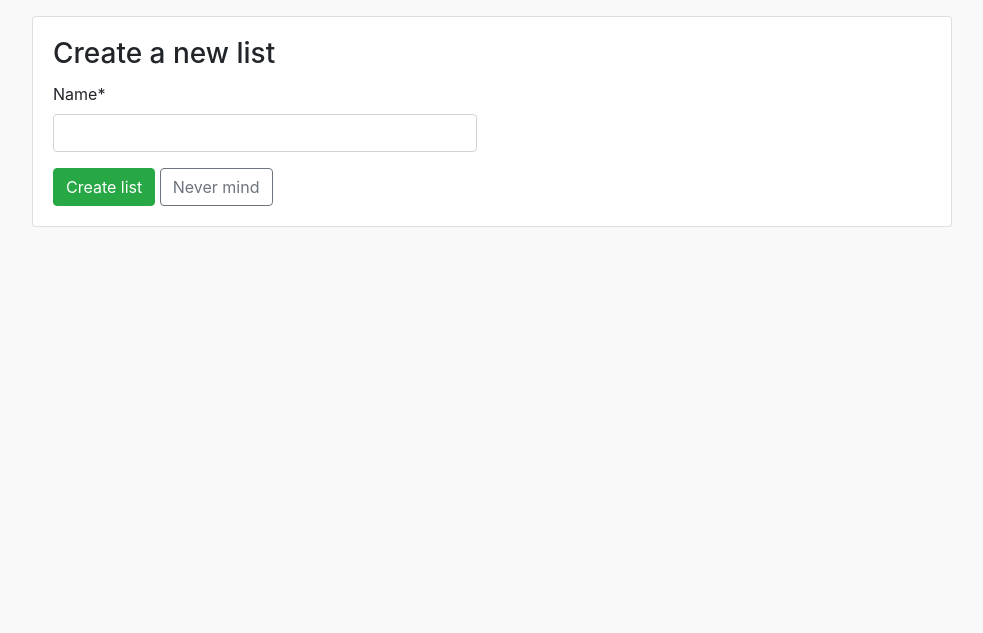
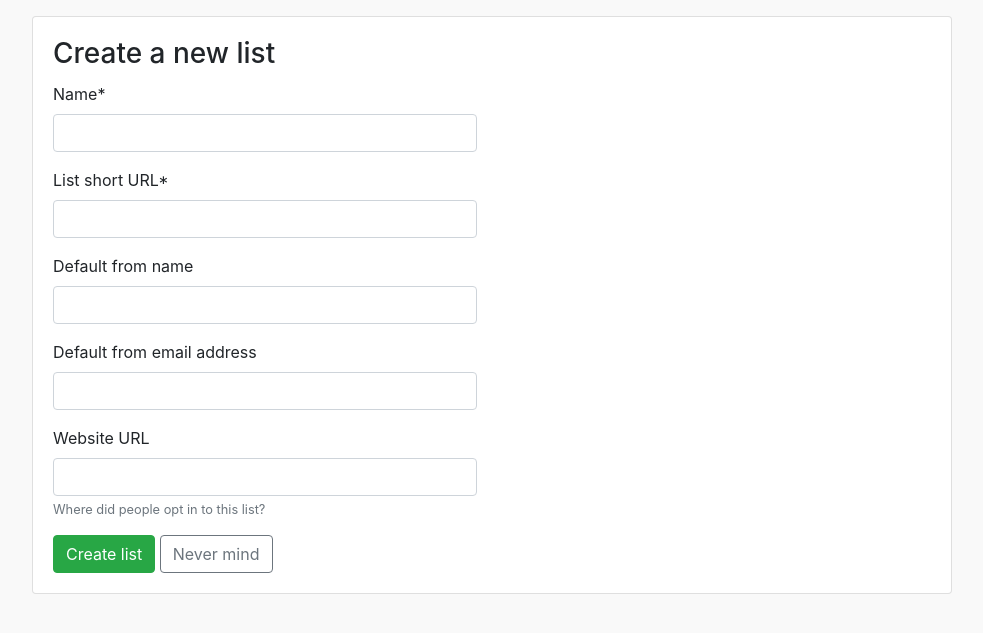
Before and after one commit to vitorfs/colossus, a Django app: page /lists/add/ in a window 1280 px wide. Shown: the part 140-773 px from the top of the page, without its empty margins (148-1131 px from the left). Run offline with Django 3.2, Linux system fonts and the light colour scheme; the visitor is signed in with stand-in values (Sample User, id 1); parts of the project's set-up code (start-up, migrations or seed data) failed here and were passed over; some libraries are stand-ins or nearby versions; some web fonts are replaced.

Commit message:
Update create list form

```diff
--- a/colossus/apps/lists/models.py
+++ b/colossus/apps/lists/models.py
@@ -10,7 +10,7 @@ from colossus.apps.subscribers.constants import Status
 class MailingList(models.Model):
     uuid = models.UUIDField(default=uuid.uuid4, unique=True, editable=False)
     name = models.CharField(_('name'), max_length=100)
-    slug = models.SlugField(_('slug'), max_length=100, unique=True)
+    slug = models.SlugField(_('list short URL'), max_length=100, unique=True)
     subscribers_count = models.PositiveIntegerField(_('subscribers'), default=0)
     open_rate = models.FloatField(_('opens'), default=0.0)
     click_rate = models.FloatField(_('clicks'), default=0.0)
@@ -21,7 +21,6 @@ class MailingList(models.Model):
     campaign_default_from_email = models.EmailField(_('default from email address'), blank=True)
     campaign_default_email_subject = models.CharField(_('default subject'), max_length=150, blank=True)
     enable_recaptcha = models.BooleanField(_('enable reCAPTCHA'), default=False)
-
     forms_custom_css = models.TextField(
         _('custom CSS'),
         help_text=_('Custom CSS will be applied to all subscription form pages.'),
--- a/colossus/apps/lists/templates/lists/mailinglist_form.html
+++ b/colossus/apps/lists/templates/lists/mailinglist_form.html
@@ -9,7 +9,7 @@
       <li class="breadcrumb-item active" aria-current="page">{% trans 'New list' %}</li>
     </ol>
   </nav>
-  <div class="card">
+  <div class="card mb-3">
     <div class="card-body">
       <h3 class="card-title">{% trans 'Create a new list' %}</h3>
       <form method="post">
--- a/colossus/apps/lists/views.py
+++ b/colossus/apps/lists/views.py
@@ -36,7 +36,7 @@ class MailingListListView(ListView):
 @method_decorator(login_required, name='dispatch')
 class MailingListCreateView(CreateView):
     model = MailingList
-    fields = ('name',)
+    fields = ('name', 'slug', 'campaign_default_from_name', 'campaign_default_from_email', 'website_url')
 
     def get_context_data(self, **kwargs):
         kwargs['menu'] = 'lists'
```
Also changed, not shown: colossus/apps/campaigns/views.py (+7 -0 lines), colossus/apps/templates/templates/templates/emailtemplate_list.html (+4 -4 lines), colossus/apps/lists/migrations/0005_auto_20180624_2144.py (added).
